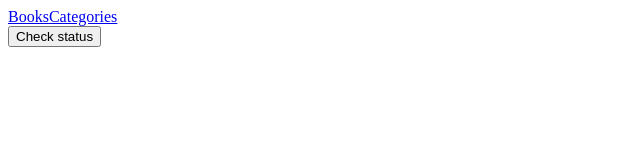
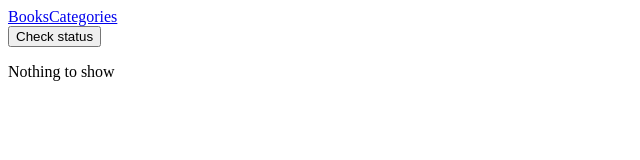
Before and after one commit to StarMindz/Bookstore, a React (Create React App) app: page /categories in a window 1280 px wide. Shown: the top 160 px of the page, without its empty margins (0-640 px from the left). Built offline with nearby package versions, Linux system fonts and the light colour scheme.

Commit message:
Add setup

```diff
--- a/src/components/Categories.js
+++ b/src/components/Categories.js
@@ -1,10 +1,11 @@
 const Categories = () => {
-  return (
+  const category = (
     <>
       <button type="submit" className="statusCheck">Check status</button>
-      <p></p>
+      <p>Nothing to show</p>
     </>
   );
+  return category;
 };
 
 export default Categories;
```
Also changed, not shown: src/components/Nav.js (+4 -4 lines).
